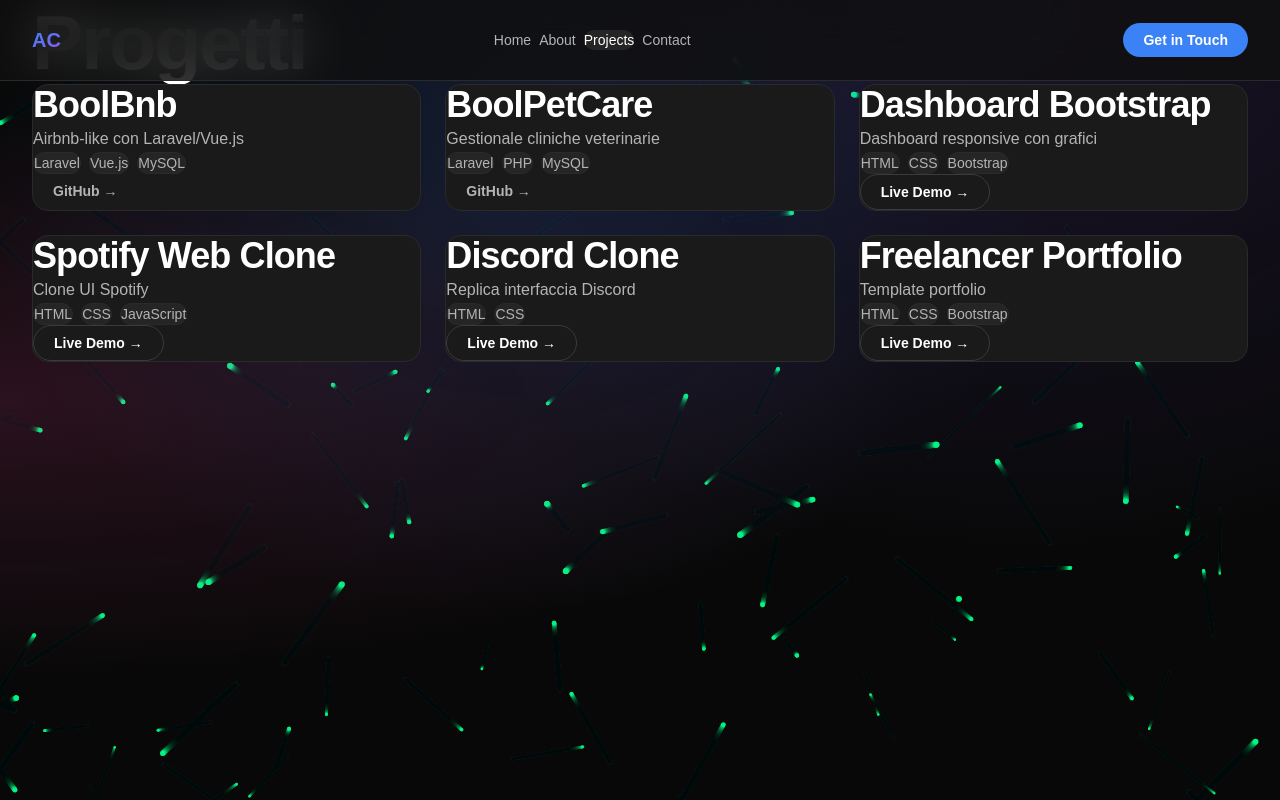
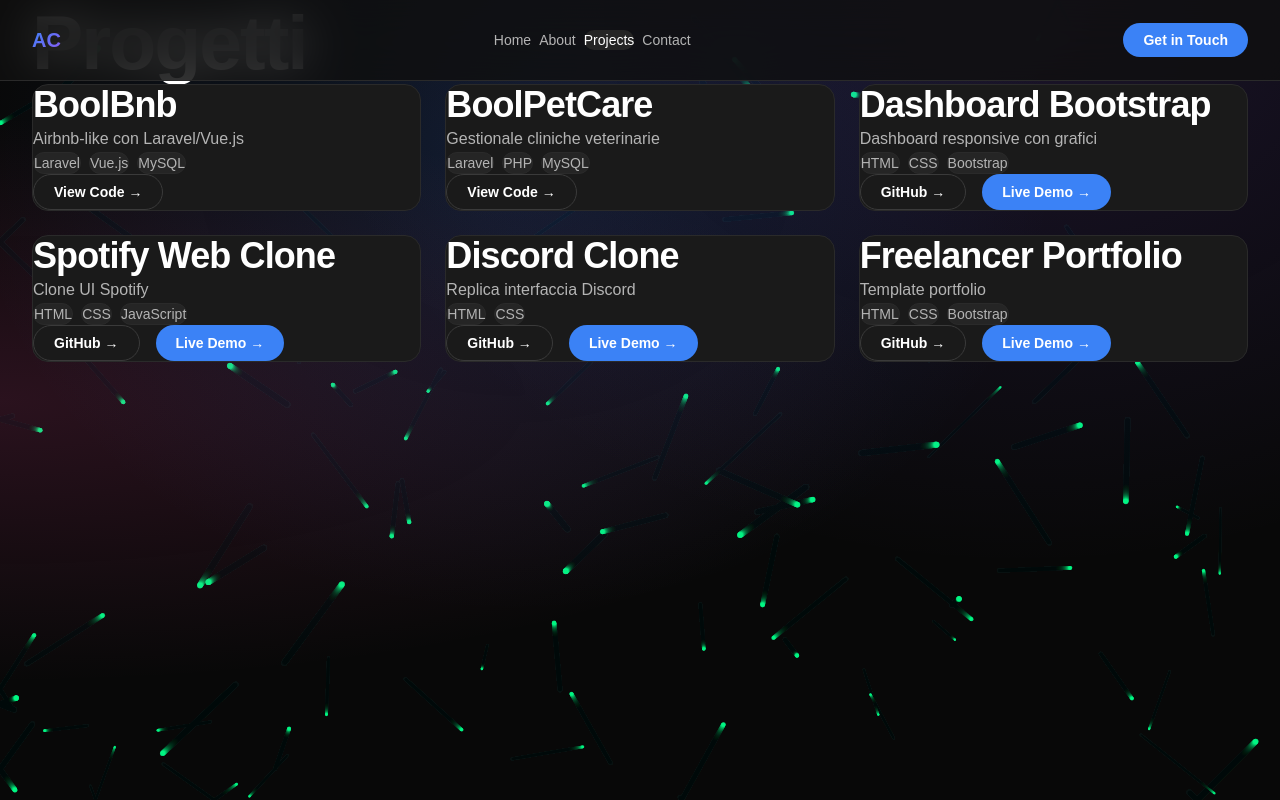
Before and after one commit to andreacassini/portfolio-professional, a Next.js app: page /projects in a window 1280 px wide. Built offline with nearby package versions, Linux system fonts and the light colour scheme.

Commit message:
feat: update project links with GitHub Pages URLs and GitHub repos

```diff
--- a/app/projects/page.tsx
+++ b/app/projects/page.tsx
@@ -1,7 +1,6 @@
 'use client';
 
 import { motion } from 'framer-motion';
-import { DEMOS } from '@/lib/projects';
 
 type Project = {
   title: string;
@@ -12,12 +11,12 @@
 };
 
 const projects: Project[] = [
-  { title: 'BoolBnb', description: 'Airbnb-like con Laravel/Vue.js', tech: ['Laravel','Vue.js','MySQL'], github: 'https://github.com/andreacassini/BoolBnb', demo: DEMOS.boolbnb || undefined },
-  { title: 'BoolPetCare', description: 'Gestionale cliniche veterinarie', tech: ['Laravel','PHP','MySQL'], github: 'https://github.com/andreacassini/BoolPetCare', demo: DEMOS.boolpetcare || undefined },
-  { title: 'Dashboard Bootstrap', description: 'Dashboard responsive con grafici', tech: ['HTML','CSS','Bootstrap'], demo: DEMOS.dashboard },
-  { title: 'Spotify Web Clone', description: 'Clone UI Spotify', tech: ['HTML','CSS','JavaScript'], demo: DEMOS.spotify },
-  { title: 'Discord Clone', description: 'Replica interfaccia Discord', tech: ['HTML','CSS'], demo: DEMOS.discord },
-  { title: 'Freelancer Portfolio', description: 'Template portfolio', tech: ['HTML','CSS','Bootstrap'], demo: DEMOS.freelancer },
+  { title: 'BoolBnb', description: 'Airbnb-like con Laravel/Vue.js', tech: ['Laravel','Vue.js','MySQL'], github: 'https://github.com/CraciaDenisStefan/BoolBnb' },
+  { title: 'BoolPetCare', description: 'Gestionale cliniche veterinarie', tech: ['Laravel','PHP','MySQL'], github: 'https://github.com/niccoloruberti/BoolPetCare' },
+  { title: 'Dashboard Bootstrap', description: 'Dashboard responsive con grafici', tech: ['HTML','CSS','Bootstrap'], github: 'https://github.com/andreacassini/html-css-bootstrap-dashboard', demo: 'https://andreacassini.github.io/html-css-bootstrap-dashboard/' },
+  { title: 'Spotify Web Clone', description: 'Clone UI Spotify', tech: ['HTML','CSS','JavaScript'], github: 'https://github.com/andreacassini/html-css-spotifyweb', demo: 'https://andreacassini.github.io/html-css-spotifyweb/' },
+  { title: 'Discord Clone', description: 'Replica interfaccia Discord', tech: ['HTML','CSS'], github: 'https://github.com/andreacassini/htmlcss-discord', demo: 'https://andreacassini.github.io/htmlcss-discord/' },
+  { title: 'Freelancer Portfolio', description: 'Template portfolio', tech: ['HTML','CSS','Bootstrap'], github: 'https://github.com/andreacassini/html-css-bootstrap-freelancer', demo: 'https://andreacassini.github.io/html-css-bootstrap-freelancer/' },
 ];
 
 export default function ProjectsPage() {
@@ -52,10 +51,12 @@
                 </div>
                 <div className="flex gap-4">
                   {p.github && (
-                    <a href={p.github} target="_blank" rel="noopener noreferrer" className="btn btn-ghost btn-small">GitHub →</a>
+                    <a href={p.github} target="_blank" rel="noopener noreferrer" className="btn btn-secondary btn-small">
+                      {p.demo ? 'GitHub →' : 'View Code →'}
+                    </a>
                   )}
                   {p.demo && (
-                    <a href={p.demo} target="_blank" rel="noopener noreferrer" className="btn btn-secondary btn-small">Live Demo →</a>
+                    <a href={p.demo} target="_blank" rel="noopener noreferrer" className="btn btn-primary btn-small">Live Demo →</a>
                   )}
                 </div>
               </motion.div>
```
